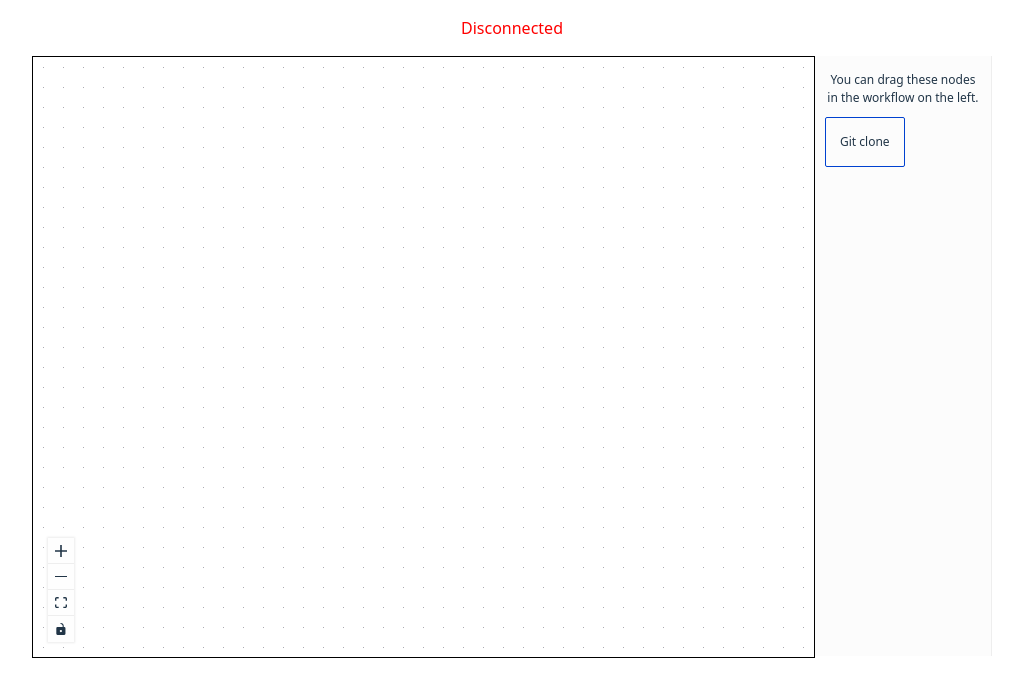
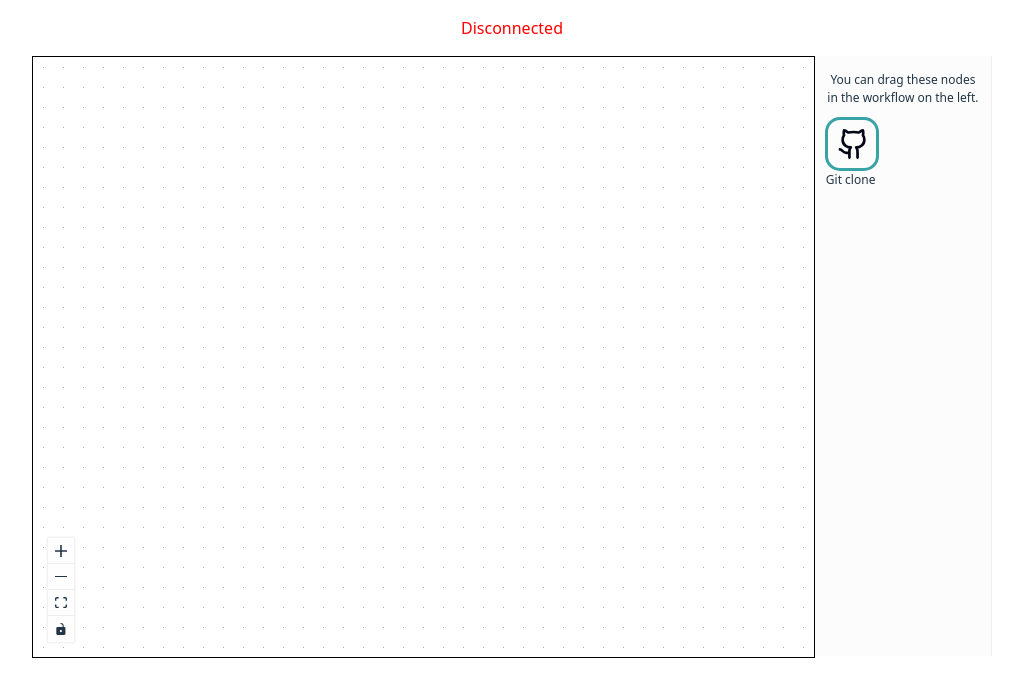
Before and after one commit to RemFdz/scylla-poc-reactflow, a React (Vite) app: page / in a window 1280 px wide. Shown: the top 696 px of the page, without its empty margins (128-1151 px from the left). Built offline with nearby package versions, Linux system fonts and the light colour scheme; no server answers.

Commit message:
fix: border size problem, color and prettify the sidebar

```diff
--- a/src/App.css
+++ b/src/App.css
@@ -62,23 +62,24 @@
 
 .dndflow .dndnode {
   height: 40px;
-  width: 70px;
+  width: 40px;
   padding: 4px;
-  border: 1px solid #1a192b;
-  border-radius: 2px;
-  margin-bottom: 10px;
+  border: 3px solid #38A3A5;
+  border-radius: 15px;
+  margin-bottom: 1px;
   display: flex;
   justify-content: center;
   align-items: center;
   cursor: grab;
 }
 
-.dndflow .dndnode.input {
-  border-color: #0041d0;
-}
-
-.dndflow .dndnode.output {
-  border-color: #ff0072;
+.dndflow .dndnode-label {
+  margin-top: -2px;
+  height: 40px;
+  width:  70px;
+  padding: 1px;
+  display: flex;
+  cursor: grab;
 }
 
 .dndflow .reactflow-wrapper {
@@ -102,47 +103,41 @@
 }
 
 .react-flow {
-  --node-border-radius: 10px;
+  --node-border-radius: 17px;
 }
 
 .react-flow__node-pretty .inner {
   background: white;
   padding: 16px 20px;
-  border-radius: var(--node-border-radius);
   display: flex;
   flex-direction: column;
   justify-content: center;
   flex-grow: 1;
   position: relative;
+  border-radius: var(--node-border-radius);
 }
 
 .react-flow__node-pretty .wrapper {
   overflow: hidden;
   display: flex;
-  padding: 2px;
+  padding: 3px;
   position: relative;
-  border-radius: var(--node-border-radius);
-  flex-grow: 1;
+  border-radius: 20px;
 }
 
 .gradient:before {
   content: '';
   position: absolute;
-  padding-bottom: calc(100% * 1.41421356237);
-  width: calc(100% * 1.41421356237);
-  background: conic-gradient(
-          from -160deg at 50% 50%,
-          #00FAFF 0deg,
-          #22577A 240deg,
-          #00FAFF 360deg
-  );
+  padding-bottom: 130%;
+  width: 130%;
+  background: #38A3A5;
   left: 50%;
   top: 50%;
   transform: translate(-50%, -50%);
-  border-radius: 100%;
+  border-radius: 20px;
 }
 
-.react-flow__node-pretty.selected .wrapper.gradient:before {
+.react-flow__node-pretty.selected .gradient:before {
   content: '';
   background: conic-gradient(
           from -160deg at 50% 50%,
--- a/src/App.tsx
+++ b/src/App.tsx
@@ -80,6 +80,7 @@ function App() {
         ws.onerror = (e) => console.error('WS error: ', e);
         ws.onclose = () => console.log('WS connection closed');
 
+        //TODO: the server should give the type and we should have a map of data (like title depending on the type)
         ws.onmessage = (event: MessageEvent) => {
             const data = JSON.parse(event.data);
             const position = { x: data.shape.x, y: data.shape.y };
@@ -97,7 +98,7 @@ function App() {
                         id,
                         position,
                         type: 'pretty',
-                        data: { title: 'git clone' },
+                        data: { title: 'Git clone' },
                     };
 
                     return nds.concat(newNode);
--- a/src/components/PrettyNode.tsx
+++ b/src/components/PrettyNode.tsx
@@ -6,7 +6,7 @@ export type PrettyNodeData = {
     title: string;
 };
 
-const GitIcon = ({ size = 64 }: { size?: number }) => {
+export const GitIcon = ({ size = 64 }: { size?: number }) => {
     return (
     <svg width={size} height={size} viewBox="0 0 64 70" fill="none" xmlns="http://www.w3.org/2000/svg">
         <path
--- a/src/components/Sidebar.tsx
+++ b/src/components/Sidebar.tsx
@@ -1,5 +1,6 @@
 import {useDnD} from "../providers/DndProvider.tsx";
 import React from "react";
+import {GitIcon} from "./PrettyNode.tsx";
 
 const Sidebar = () => {
     const [, setType] = useDnD();
@@ -14,8 +15,11 @@ const Sidebar = () => {
     return (
         <aside>
             <div className="description">You can drag these nodes in the workflow on the left.</div>
-            <div className="dndnode input" onDragStart={(event) => onDragStart(event, 'git clone')} draggable>
-                Git clone
+            <div>
+                <div className="dndnode input" onDragStart={(event) => onDragStart(event, 'git clone')} draggable>
+                    <GitIcon size={30}></GitIcon>
+                </div>
+                <p className="dndnode-label">Git clone</p>
             </div>
         </aside>
     );
```
